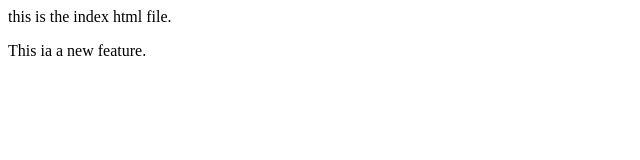
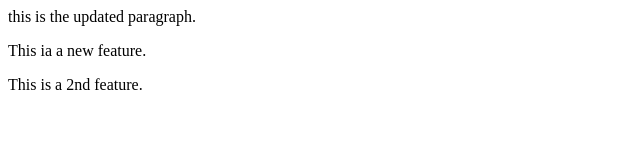
Before and after one commit to Vinit666/Local_Repo, a plain HTML site: page index.html in a window 1280 px wide. Shown: the whole page, without its empty margins (0-640 px from the left). Drawn offline with Linux system fonts and the light colour scheme.

Commit message:
2nd feature added and para1 updated

```diff
--- a/index.html
+++ b/index.html
@@ -1,2 +1,3 @@
-<p>this is the index html file. </p>
+<p>this is the updated paragraph. </p>
 <p>This ia a new feature.</p>
+<p>This is a 2nd feature.</p>
```
